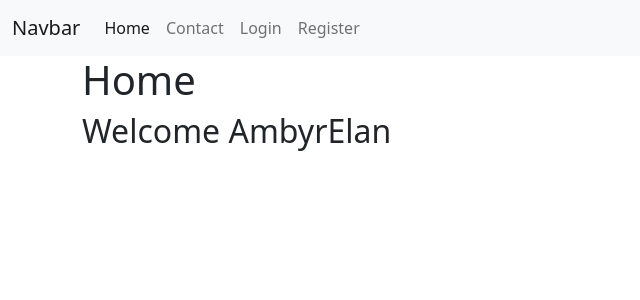
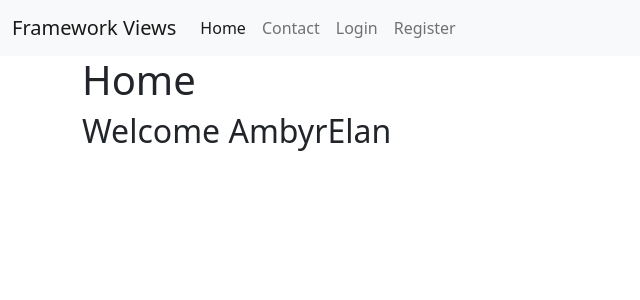
Before and after one commit to AmbyrElan/php-mvc-framework, a PHP site: page / in a window 1280 px wide. Shown: the top 300 px of the page, without its empty margins (0-640 px from the left). Run offline with PHP 8.4, Linux system fonts and the light colour scheme.

Commit message:
fix indentation

```diff
--- a/php-mvc-framework/views/layouts/main.php
+++ b/php-mvc-framework/views/layouts/main.php
@@ -9,7 +9,7 @@
     <body>
         <nav class="navbar navbar-expand-lg bg-light">
             <div class="container-fluid">
-        <a class="navbar-brand" href="#">Navbar</a>
+                <a class="navbar-brand" href="#">Framework Views</a>
                 <button class="navbar-toggler" type="button" data-bs-toggle="collapse" data-bs-target="#navbarSupportedContent" aria-controls="navbarSupportedContent" aria-expanded="false" aria-label="Toggle navigation">
                     <span class="navbar-toggler-icon"></span>
                 </button>
@@ -34,9 +34,8 @@
             </div>
         </nav>
 
-    <div class="container">
-        {{content}}
-    </div>
+        <div class="container"> {{content}} </div>
+
         <script src="https://cdn.jsdelivr.net/npm/bootstrap@5.2.0-beta1/dist/js/bootstrap.min.js" integrity="sha384-kjU+l4N0Yf4ZOJErLsIcvOU2qSb74wXpOhqTvwVx3OElZRweTnQ6d31fXEoRD1Jy" crossorigin="anonymous"></script>
         <script src="https://cdn.jsdelivr.net/npm/bootstrap@5.2.0-beta1/dist/js/bootstrap.bundle.min.js" integrity="sha384-pprn3073KE6tl6bjs2QrFaJGz5/SUsLqktiwsUTF55Jfv3qYSDhgCecCxMW52nD2" crossorigin="anonymous"></script>
         <script src="https://cdn.jsdelivr.net/npm/@popperjs/core@2.11.5/dist/umd/popper.min.js" integrity="sha384-Xe+8cL9oJa6tN/veChSP7q+mnSPaj5Bcu9mPX5F5xIGE0DVittaqT5lorf0EI7Vk" crossorigin="anonymous"></script>
```
Lines whose indentation alone changed are shown as unchanged.
